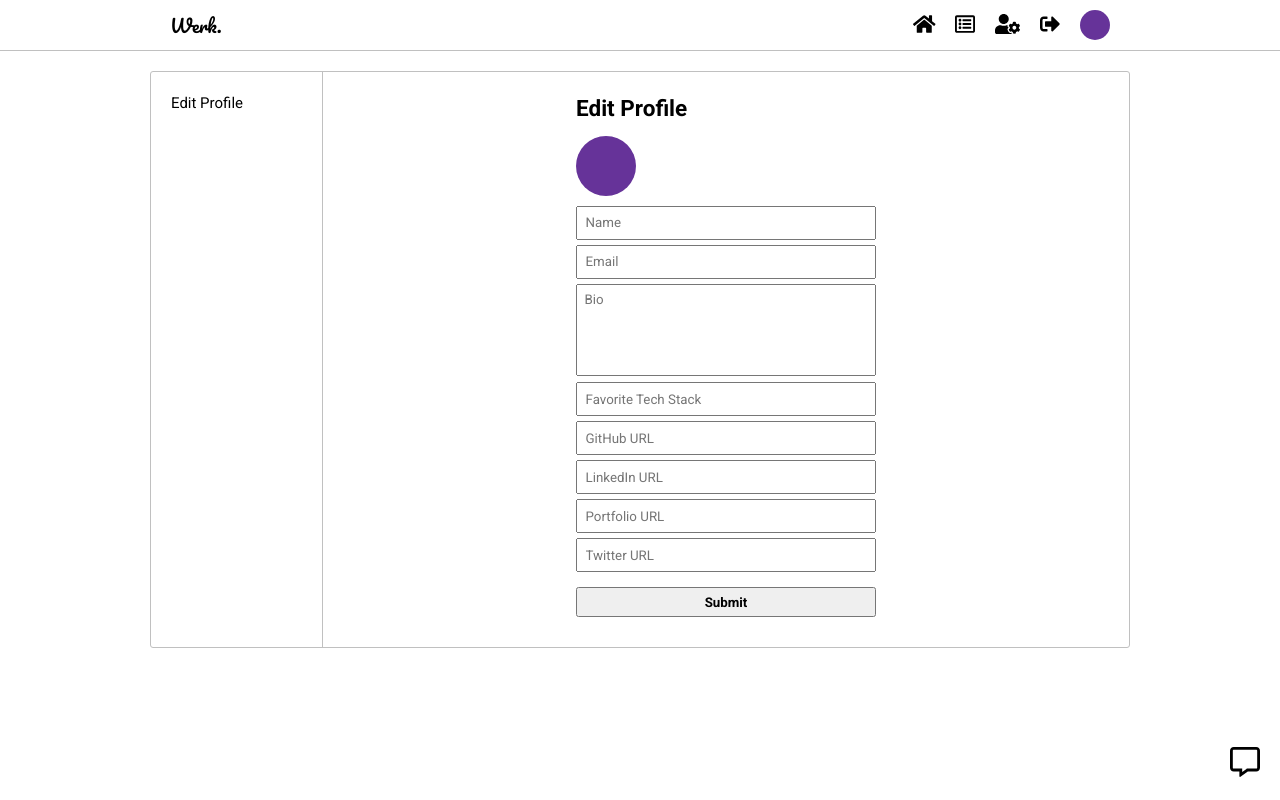
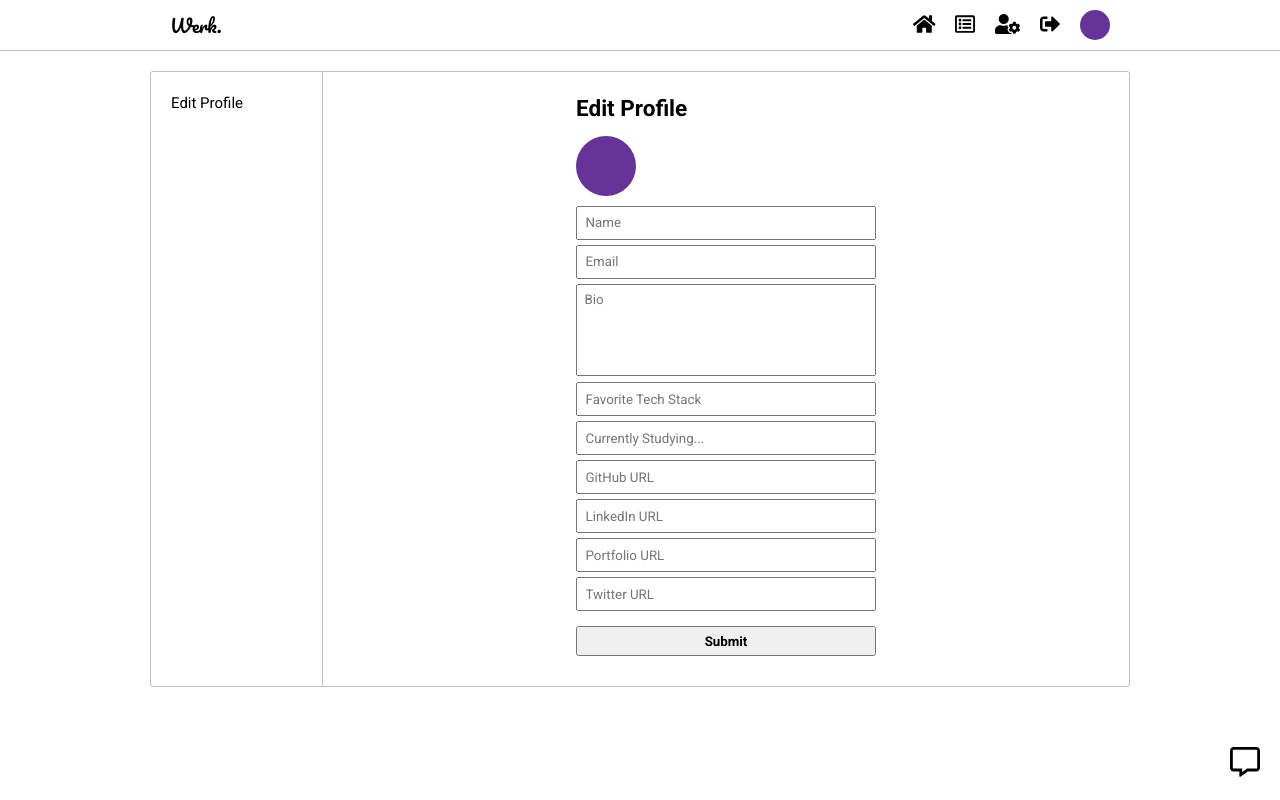
Before and after one commit to Jonathan-YungHsin-Ho/working-on-front-end, a React (Create React App) app: page /account in a window 1280 px wide. Built offline with nearby package versions, Linux system fonts and the light colour scheme; no server answers; sample sign-in values are in the browser's storage.

Commit message:
Add CurrentlyStudying field to User profile

```diff
--- a/src/components/account/EditProfile.js
+++ b/src/components/account/EditProfile.js
@@ -15,6 +15,7 @@ export default function EditProfile() {
 		email: '',
 		bio: '',
 		techStack: '',
+		currentlyStudying: '',
 		githubURL: '',
 		linkedinURL: '',
 		portfolioURL: '',
@@ -32,6 +33,7 @@ export default function EditProfile() {
 				email: me.email || '',
 				bio: me.bio || '',
 				techStack: me.techStack || '',
+				currentlyStudying: me.currentlyStudying || '',
 				githubURL: me.githubURL || '',
 				linkedinURL: me.linkedinURL || '',
 				portfolioURL: me.portfolioURL || '',
@@ -42,10 +44,10 @@ export default function EditProfile() {
 
 	const [updateUser, { loading, error }] = useMutation(UPDATE_USER);
 
-	const handleChange = e =>
+	const handleChange = (e) =>
 		setUser({ ...user, [e.target.name]: e.target.value });
 
-	const handleSubmit = e => {
+	const handleSubmit = (e) => {
 		e.preventDefault();
 		updateUser({ variables: { ...user } });
 	};
@@ -84,6 +86,13 @@ export default function EditProfile() {
 							type='text'
 							value={user.techStack}
 							placeholder='Favorite Tech Stack'
+							onChange={handleChange}
+						/>
+						<StyledInput
+							name='currentlyStudying'
+							type='text'
+							value={user.currentlyStudying}
+							placeholder='Currently Studying...'
 							onChange={handleChange}
 						/>
 						<StyledInput
--- a/src/components/profile/ProfileContent.js
+++ b/src/components/profile/ProfileContent.js
@@ -55,6 +55,12 @@ export default function ProfileContent() {
 									<div className='profile-field'>
 										<h3>Preferred Tech Stack</h3>
 										<p>{data.userByID.techStack}</p>
+									</div>
+								)}
+								{data.userByID.currentlyStudying && (
+									<div className='profile-field'>
+										<h3>Currently Studying</h3>
+										<p>{data.userByID.currentlyStudying}</p>
 									</div>
 								)}
 								<div className='profile-field links'>
@@ -132,7 +138,7 @@ export default function ProfileContent() {
 						<div>
 							<h3 className='profile-projects-header'>Current Projects</h3>
 							<div className='profile-projects'>
-								{data.userByID.projects.map(project => (
+								{data.userByID.projects.map((project) => (
 									<ProjectRow key={project.id} project={project} />
 								))}
 							</div>
--- a/src/mutations/index.js
+++ b/src/mutations/index.js
@@ -147,6 +147,7 @@ const UPDATE_USER = gql`
 		$email: String
 		$bio: String
 		$techStack: String
+		$currentlyStudying: String
 		$avatarURL: String
 		$githubURL: String
 		$linkedinURL: String
@@ -160,6 +161,7 @@ const UPDATE_USER = gql`
 			email: $email
 			bio: $bio
 			techStack: $techStack
+			currentlyStudying: $currentlyStudying
 			avatarURL: $avatarURL
 			githubURL: $githubURL
 			linkedinURL: $linkedinURL
@@ -172,6 +174,7 @@ const UPDATE_USER = gql`
 			email
 			bio
 			techStack
+			currentlyStudying
 			avatarURL
 			githubURL
 			linkedinURL
--- a/src/queries/index.js
+++ b/src/queries/index.js
@@ -16,6 +16,7 @@ const GET_USER = gql`
 			name
 			email
 			techStack
+			currentlyStudying
 			githubURL
 			linkedinURL
 			portfolioURL
@@ -110,6 +111,7 @@ const GET_USER_BY_ID = gql`
 			linkedinURL
 			portfolioURL
 			twitterURL
+			currentlyStudying
 			projects {
 				name
 				id
```
